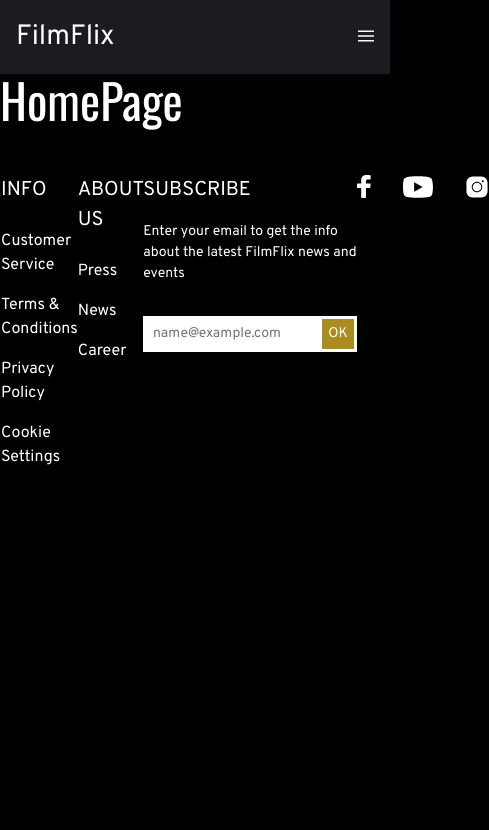
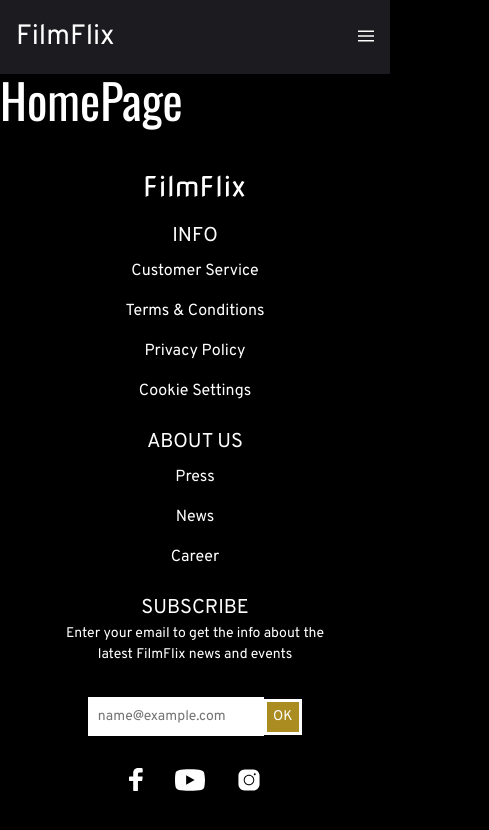
Before and after one commit to Filmflix-FED22G/filmflix, a React (Vite) app: page / in a window 390 px wide. Shown: the top 830 px of the page, 489 px wide, since content can reach past the window. Built offline with nearby package versions, Linux system fonts and the light colour scheme.

Commit message:
Responsive footer

```diff
--- a/src/components/Footer.tsx
+++ b/src/components/Footer.tsx
@@ -12,6 +12,12 @@
   color: #fff;
   height: 12rem;
   padding: 3rem;
+  @media screen and (max-width: 768px) {
+    flex-direction: column;
+    align-items: center;
+    text-align: center;
+    height: auto;
+  }
 `;
 const LogoImage = styled.img`
   width: 100px;
@@ -21,6 +27,10 @@
 const FooterHeading = styled.h4`
   margin-top: 0;
   margin-bottom: 1rem;
+  @media screen and (max-width: 768px) {
+    margin-top: 1rem;
+    margin-bottom: 0;
+  }
 `;
 const FooterList = styled.ul`
   list-style: none;
@@ -35,12 +45,21 @@
 const FooterForm = styled.form`
   display: flex;
   margin-top: 2rem;
+  @media screen and (max-width: 768px) {
+    display: flex;
+    justify-content: center;
+    align-items: center;
+    text-align: center;
+  }
 `;
 
 const ImageContainer = styled.div`
   display: flex;
   justify-content: center;
   gap: 2rem;
+  @media screen and (max-width: 768px) {
+    margin-top: 2rem;
+  }
 `;
 const FooterSoMe = styled.img`
   height: 1.5rem;
@@ -50,7 +69,7 @@
     <FooterContainer>
       <div style={{ flex: 1 }}>
         <a href="/">
-          <LogoImage src={filmFlix} alt="FilmFlix Logo" />
+          <LogoImage src={filmFlix} alt="filmFlix Logo" />
         </a>
       </div>
       <div style={{ flex: 1 }}>
--- a/src/index.css
+++ b/src/index.css
@@ -109,6 +109,11 @@
   border:none;
   color: var(--color-placeholder-text);
   padding-left: 0.6rem;
+  @media screen and (max-width: 768px) {
+
+    height: 2.42rem;
+
+  }
 
 }
 
```
